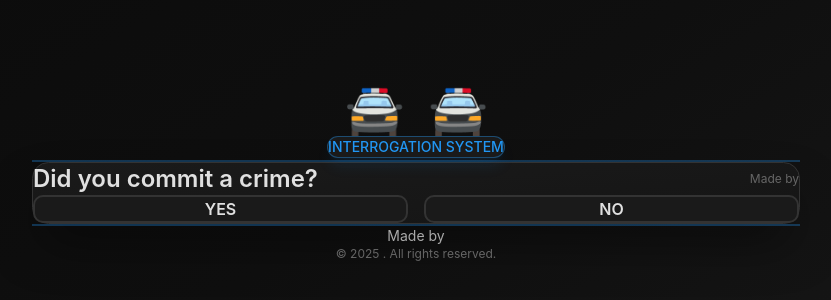
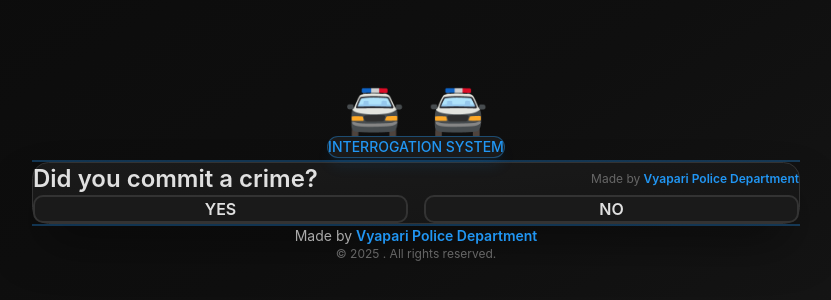
Before and after one commit to AnishVyapari/crime, a React (Vite) app: page / in a window 1280 px wide. Shown: the part 226-526 px from the top of the page, without its empty margins (224-1055 px from the left). Built offline with nearby package versions, Linux system fonts and the light colour scheme.

Commit message:
Add CREATOR_NAME export to config

```diff
--- a/src/config.ts
+++ b/src/config.ts
@@ -71,3 +71,13 @@ export const NORMAL_CONFESSION_LIMIT = 5;
  * Maximum daily confession limit per IP address (with password)
  */
 export const MAX_CONFESSION_LIMIT = 20;
+
+
+// ================================================
+// 👤 APP CONFIGURATION
+// ================================================
+
+/**
+ * Creator name - displayed in the app
+ */
+export const CREATOR_NAME = 'Vyapari Police Department';
```
